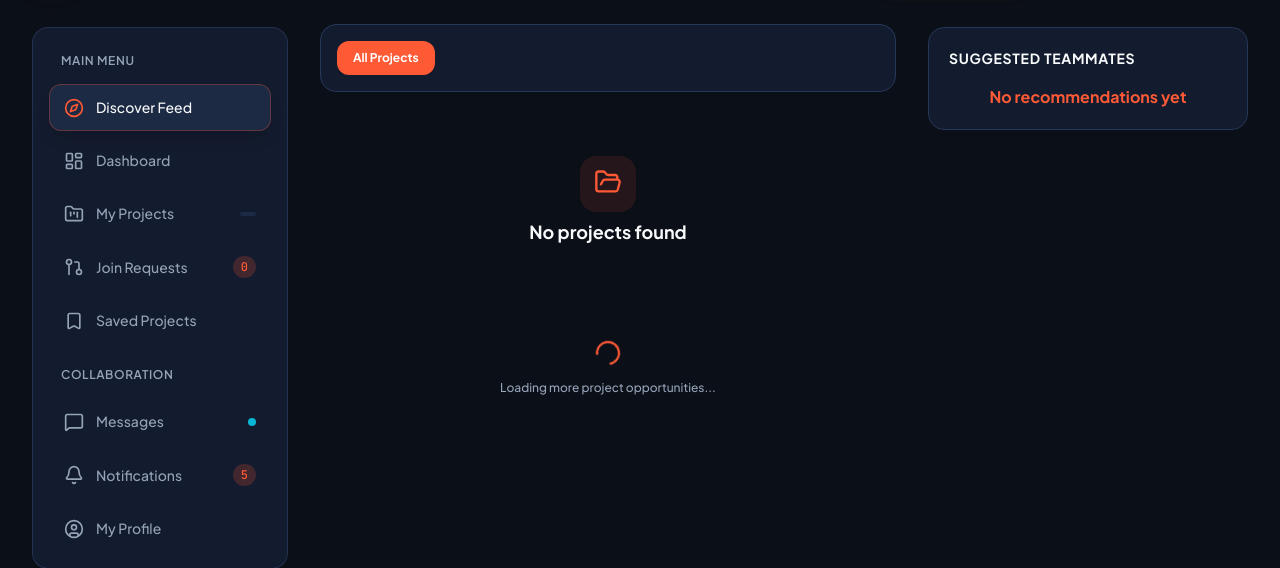
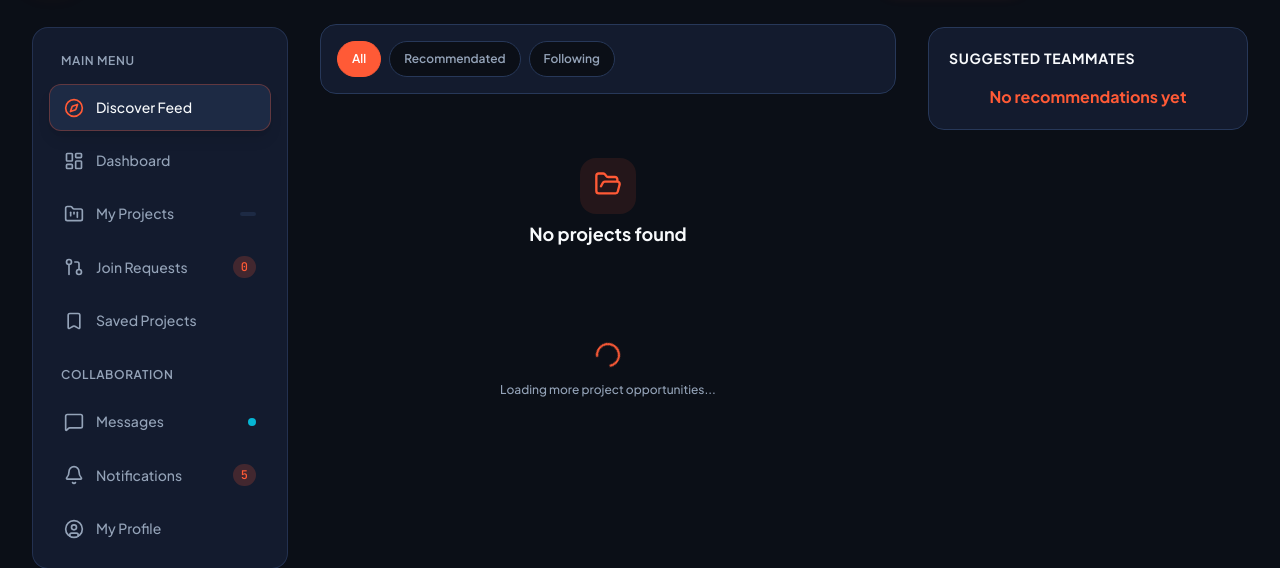
Before and after one commit to atonu-a/Project-Mate, a Django app: page /feed/ in a window 1280 px wide. Shown: the part 69-637 px from the top of the page. Run offline with Django 5.2, Linux system fonts and the light colour scheme; the visitor is signed in with stand-in values (Sample User, id 1); data comes from the database, SQL or seed files in the repository; data that the repository does not hold is empty; some libraries are stand-ins or nearby versions.

Commit message:
Refactor project filtering and enhance join request button labels for clarity

```diff
--- a/home/views.py
+++ b/home/views.py
@@ -32,10 +32,11 @@ def get_posts(owner_name = None, following = None, ai_matched = None, limit = No
         comments_count=Count("comments", distinct=True)
     )
     if owner_name:
-        projects =  projects.filter(owner_name=owner_name)
+        projects =  projects.filter(owner_name=owner_name).order_by("-id")
 
     if following:
-        projects = projects.filter(owner_name__followers__follower = following)
+        projects = projects.filter(owner_name__followers__follower = following).order_by("-id")
+
 
     if user:
         followed_users = Follow.objects.filter(
@@ -47,14 +48,43 @@ def get_posts(owner_name = None, following = None, ai_matched = None, limit = No
             project = OuterRef("pk"),
             user = user
         )
-        projects = projects.annotate(is_liked=Exists(liked_projects))
+        projects = projects.annotate(is_liked=Exists(liked_projects)).order_by("-id")
 
         saved_projects = Save.objects.filter(
             project = OuterRef("pk"),
             user = user
         )
-        projects = projects.annotate(is_saved = Exists(saved_projects))
-    return projects.order_by("-id")
+        projects = projects.annotate(is_saved = Exists(saved_projects)).order_by("-id")
+
+    if ai_matched and user:
+        user_skill_ids = user.profile.skills.values_lists(
+            "id", flat = True
+        )
+        projects = projects.annotate(
+            matched_skills = Count(
+                'required_skills', filter=Q(
+                    required_skills_id_in = user_skill_ids
+                ), distinct=True
+            ),
+            total_required_skills = Count(
+                'required_skills',
+                distinct=True
+            )
+        )
+        projects = list(projects)
+
+        for project in projects:
+            if project.total_required_skills:
+                project.skill_match = round(
+                    project.matched_skills / project.total_required_skills *100
+                )
+            else :
+                project.skill_match = 0
+        project.sort(
+            key=lambda p:p.skill_match, reverse=True
+        )
+
+    return projects
 
 
 # feed Page
@@ -156,7 +186,7 @@ def search_results(request):
             search_type="raw"
         )
 
-        projects = get_posts(following=user, user=user).annotate(
+        projects = get_posts(user=user).annotate(
             rank=SearchRank(
                 project_vector,
                 query
--- a/templates/discover.html
+++ b/templates/discover.html
@@ -5,22 +5,27 @@
   <!-- Filter bar -->
   <div class="feed-toolbar">
     <div class="feed-tabs">
-        <a href="?feed=all" class="feed-tab {% if feed == 'all' %}
-        is-active
+      <a href="?feed=all" class="field-chip {% if feed == 'all' %}
+        is-selected
         {% else %}
-        {% endif %} ">All Projects</a>
-        {% if request.user.is_authenticate %}
+        {% endif %} ">All</a>
 
 
-        <a href="?feed=following" class="feed-tab {% if feed == 'following' %}
-        is-active
+      {% if request.user.is_authenticated %}
+      <a href="?feed=ai-matched" class="field-chip {% if feed == 'ai-matched' %}
+                is-selected
                 {% else %}
-        {% endif %}">Following</a href="">
-        <!-- <a href="?ai_matched" class="feed-tab">AI Matched</a href=""> -->
+                {% endif %}">Recommendated</a>
+      <a href="?feed=following" class="field-chip {% if feed == 'following' %}
+        is-selected
+        {% else %}
+        {% endif %}">Following</a>
+
       {% else %}
       {% endif %}
     </div>
-      <button type="button" class="feed-post-btn feed-suggestions-toggle" onclick="toggleSuggestedTeammates()" aria-controls="suggestedTeammatesPanel" aria-expanded="false" aria-label="Open suggested teammates">
+    <button type="button" class="feed-post-btn feed-suggestions-toggle" onclick="toggleSuggestedTeammates()"
+      aria-controls="suggestedTeammatesPanel" aria-expanded="false" aria-label="Open suggested teammates">
       <i data-lucide="users" class="feed-post-btn__icon" aria-hidden="true"></i>
     </button>
   </div>
@@ -37,11 +42,13 @@
 
 <!-- Right column: suggested teammates (wide desktop) -->
 <aside class="feed-aside" id="suggestedTeammatesPanel" aria-label="Suggested teammates">
-    <button type="button" class="feed-aside__backdrop" onclick="closeSuggestedTeammates()" aria-label="Close suggested teammates"></button>
+  <button type="button" class="feed-aside__backdrop" onclick="closeSuggestedTeammates()"
+    aria-label="Close suggested teammates"></button>
   <div class="suggest-panel">
     <div class="suggest-panel__header">
       <h3 class="suggest-panel__title">Suggested Teammates</h3>
-        <button type="button" class="suggest-panel__close" onclick="closeSuggestedTeammates()" aria-label="Close suggested teammates">
+      <button type="button" class="suggest-panel__close" onclick="closeSuggestedTeammates()"
+        aria-label="Close suggested teammates">
         <i data-lucide="x" aria-hidden="true"></i>
       </button>
     </div>
@@ -50,8 +57,10 @@
 
 
       <div class="suggest-row">
-          <div class="suggest-row__person cursor-pointer" onclick="location.href='{% url 'profile' teammates.username %}'">
-            <img src="{{ teammates.profile.profile_pic_url }}" alt="{{ teammates.username }}" class="suggest-row__avatar" />
+        <div class="suggest-row__person cursor-pointer"
+          onclick="location.href='{% url 'profile' teammates.username %}'">
+          <img src="{{ teammates.profile.profile_pic_url }}" alt="{{ teammates.username }}"
+            class="suggest-row__avatar" />
           <div>
             <h4 class="suggest-row__name">{{ teammates.first_name }} {{ teammates.last_name }}</h4>
             <p class="suggest-row__role">{{ teammates.profile.headline }}</p>
@@ -59,7 +68,8 @@
         </div>
         <form method="post" action="{% url 'follow' teammates.username %}">
           {% csrf_token %}
-            <button type="submit" class="suggest-row__add" aria-label="Send connection request"><i data-lucide="user-round-plus" class="suggest-row__add-icon"></i></button>
+          <button type="submit" class="suggest-row__add" aria-label="Send connection request"><i
+              data-lucide="user-round-plus" class="suggest-row__add-icon"></i></button>
         </form>
       </div>
       {% empty %}
--- a/templates/posts.html
+++ b/templates/posts.html
@@ -133,7 +133,7 @@
         <!-- Join Requests -->
         {% if project.owner_name != request.user %}
         {% if project.is_member %}
-        <button class="btn-secondary" disabled>Already Joined</button>
+        <button class="btn-secondary" disabled>Joined</button>
         {% elif project.members_count >= project.team_size %}
         <button class="btn-secondary" disabled>Team Full</button>
         {% elif project.join_request %}
@@ -141,12 +141,12 @@
         <button class="btn-secondary" disabled><i class="fa-solid fa-check"></i> Requested</button>
         {% elif project.join_request.status == 'Rejected' %}
         <button type="submit" class="post__join" onclick="openMsgModal('{{ project.slug }}')"><i
-                class="fa-solid fa-arrow-rotate-left"></i> Request Again</button>
+                class="fa-solid fa-arrow-rotate-left"></i> Request</button>
 
         {% endif %}
         {% else %}
         <input type="hidden" name="next" value="{{ request.get_full_path }}">
-        <button type="submit" onclick="openMsgModal('{{ project.slug }}')" class="post__join">Request to Join</button>
+        <button type="submit" onclick="openMsgModal('{{ project.slug }}')" class="post__join">Request</button>
 
         {% endif %}
         {% endif %}
```
Lines whose indentation alone changed are shown as unchanged.
